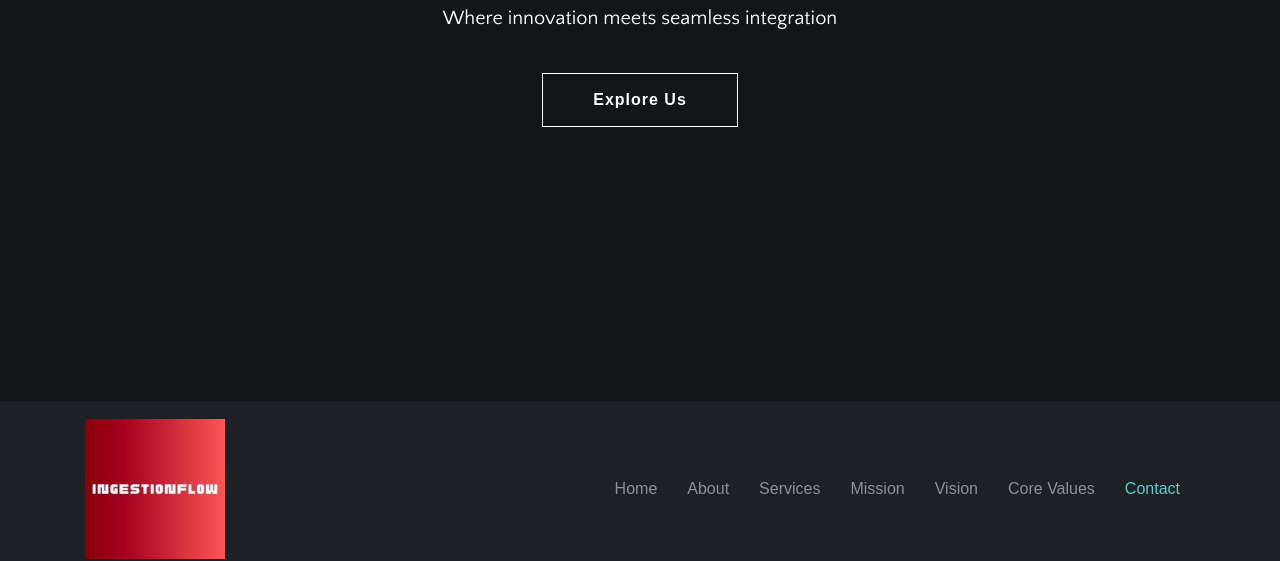
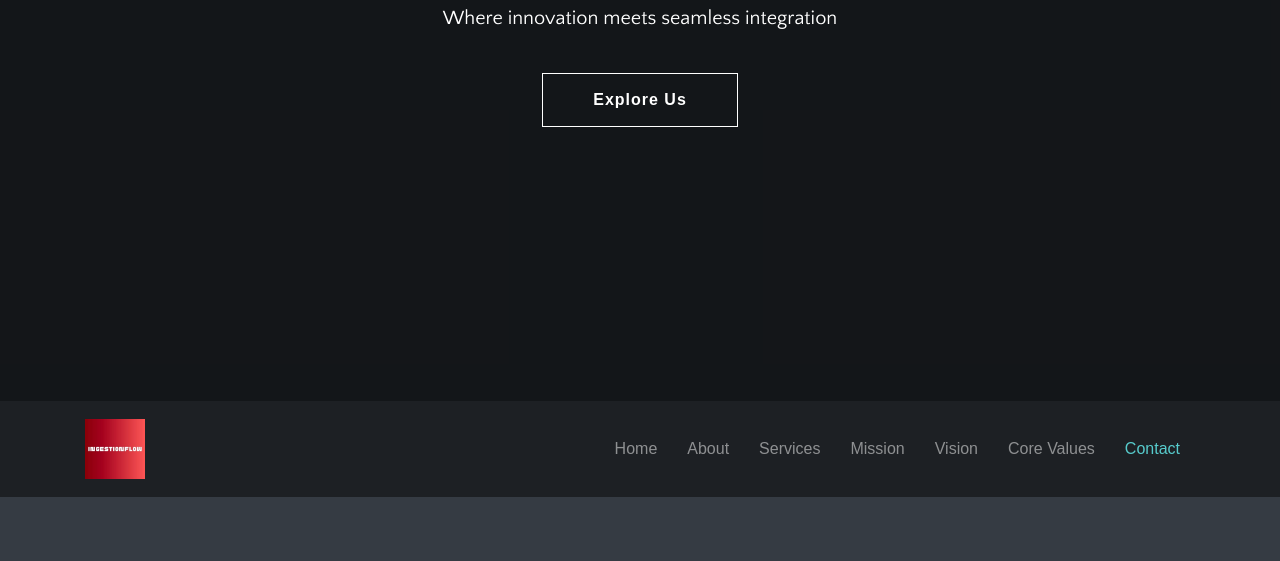
Before and after one commit to ingestionflow/ingestionflow.github.io, a plain HTML site: page index.html in a window 1280 px wide. Shown: the part 399-960 px from the top of the page. Drawn offline with Linux system fonts and the light colour scheme; some packages are replaced by stand-ins of ours; files whose address does not match are found by name; a web font is replaced by a local one.

Commit message:
adding favicon

```diff
--- a/css/style.css
+++ b/css/style.css
@@ -535,8 +535,8 @@ a:hover {
   margin-top: 0;
 }
 .navigation .logo img {
-  height: auto;
-  width: 140px;
+  height: 60px;
+  width: 60px;
 }
 .navigation .navigation-menu li a.active {
   color: #57cbcc !important;
--- a/index.html
+++ b/index.html
@@ -20,7 +20,7 @@
   <meta name="theme-name" content="meghna" />
 
   <!-- Favicon -->
-  <link rel="shortcut icon" type="image/x-icon" href="images/favicon.png" />
+  <link rel="shortcut icon" type="image/x-icon" href="img/ingestionflow.com.jpeg" />
 
 	<!-- CSS
 		================================================== -->
@@ -90,7 +90,7 @@ Sticky Navigation
     <nav class="navbar navbar-expand-lg navbar-dark px-0">
       <!-- logo -->
       <a class="navbar-brand logo" href="index.html">
-        <img width="40px" height="40px" src="img/ingestionflow.com.jpeg">
+        <img src="img/ingestionflow.com.jpeg">
       </a>
       <!-- /logo -->
 
```
